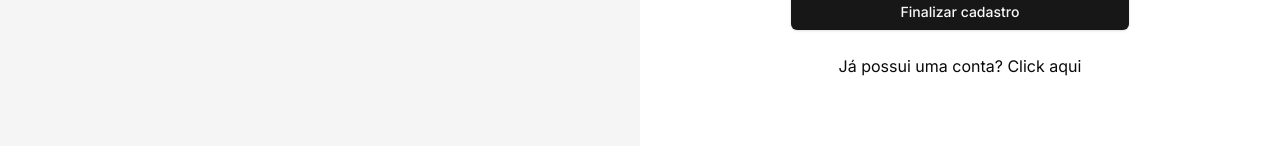
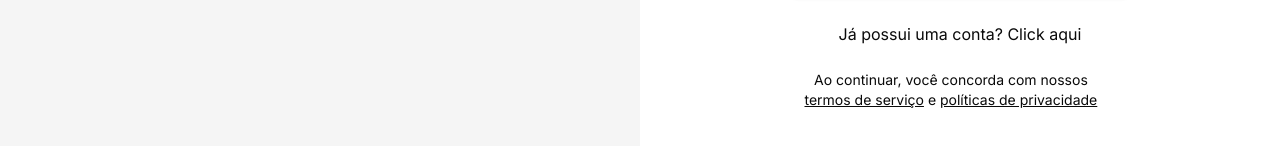
Before and after one commit to DenisLevy76/pizza-shop-web, a Next.js app: page /sign-up in a window 1280 px wide. Shown: the part 602-748 px from the top of the page. Built offline with nearby package versions, Linux system fonts and the light colour scheme.

Commit message:
feat: footer text in signup page

```diff
--- a/src/app/(auth)/sign-up/page.tsx
+++ b/src/app/(auth)/sign-up/page.tsx
@@ -98,6 +98,11 @@ const LogIn = () => {
             >
               Já possui uma conta? Click aqui
             </Link>
+            <p className="max-w-80 text-center text-sm">
+              Ao continuar, você concorda com nossos{' '}
+              <span className="underline">termos de serviço</span> e{' '}
+              <span className="underline">políticas de privacidade</span>
+            </p>
           </form>
         </div>
       </div>
--- a/src/components/header.tsx
+++ b/src/components/header.tsx
@@ -6,7 +6,6 @@ import { Button } from './ui/button'
 export const Header: React.FC = () => {
   return (
     <header className="flex items-center justify-between border-b border-foreground/20 bg-background px-8 py-2">
-      <h4 className="text-lg font-bold">Vidya</h4>
       <nav>
         <ul className="flex gap-4">
           <li>
```
